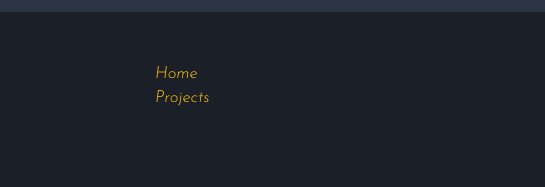
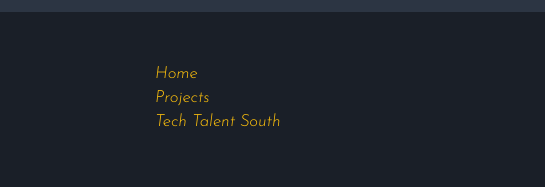
Before and after one commit to chofia/chofia.github.io, a plain HTML site: page projects.html in a window 1280 px wide. Shown: the part 1161-1348 px from the top of the page, 735-1280 px from the left. Drawn offline with nearby package versions, Linux system fonts and the light colour scheme; a script that the page names is missing.

Commit message:
added tts.html to footer

```diff
--- a/projects.html
+++ b/projects.html
@@ -150,6 +150,7 @@
                             <ul>
                                 <li><a class="active" href="index.html">Home</a></li>
                                 <li><a href="projects.html">Projects</a></li>
+                                <li><a href="tts.html">Tech Talent South</a></li>
                             </ul>
                         </nav>
                     </div><!--col-md-4 end-->
```
Also changed, not shown: tts.html (+1 -0 lines).
